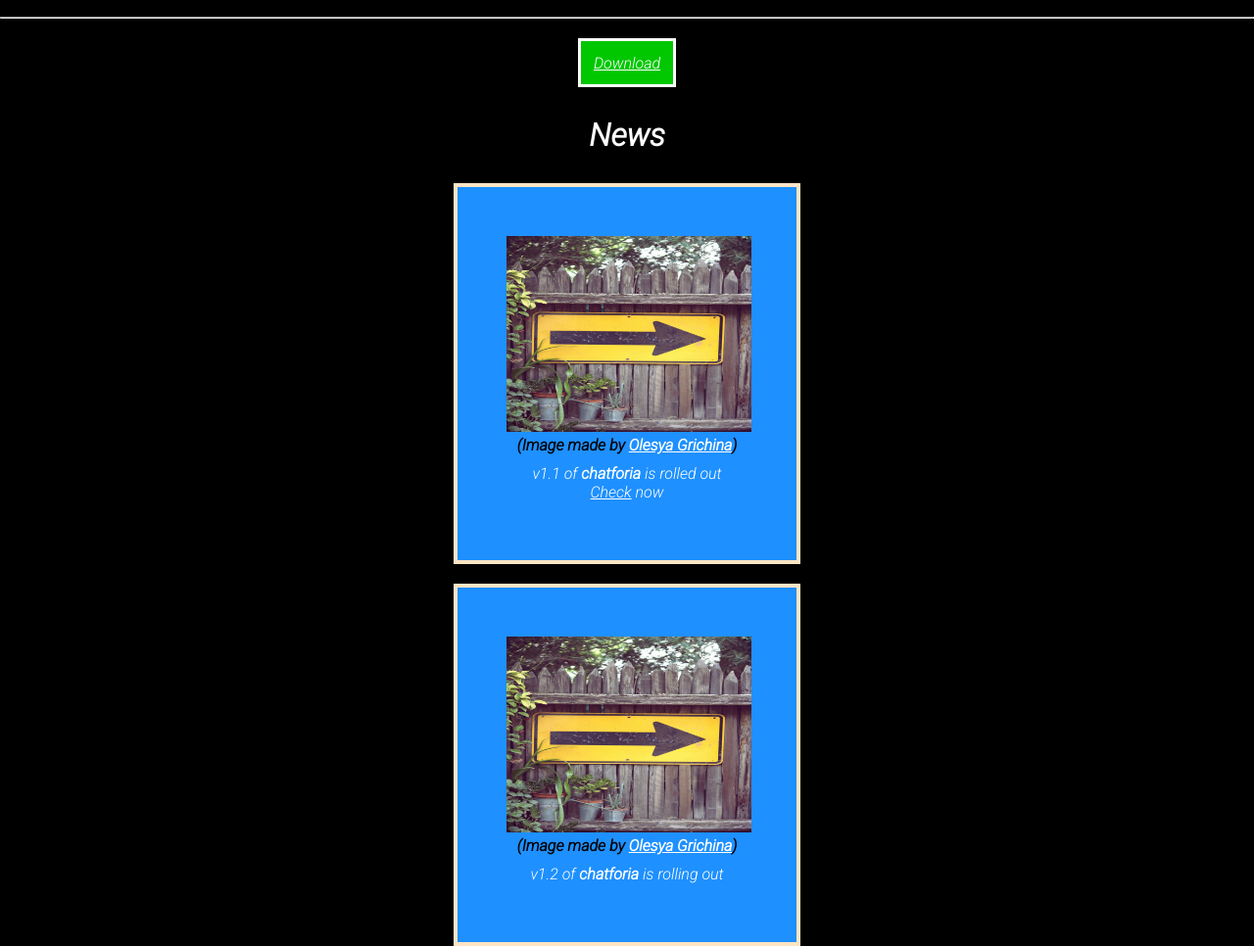
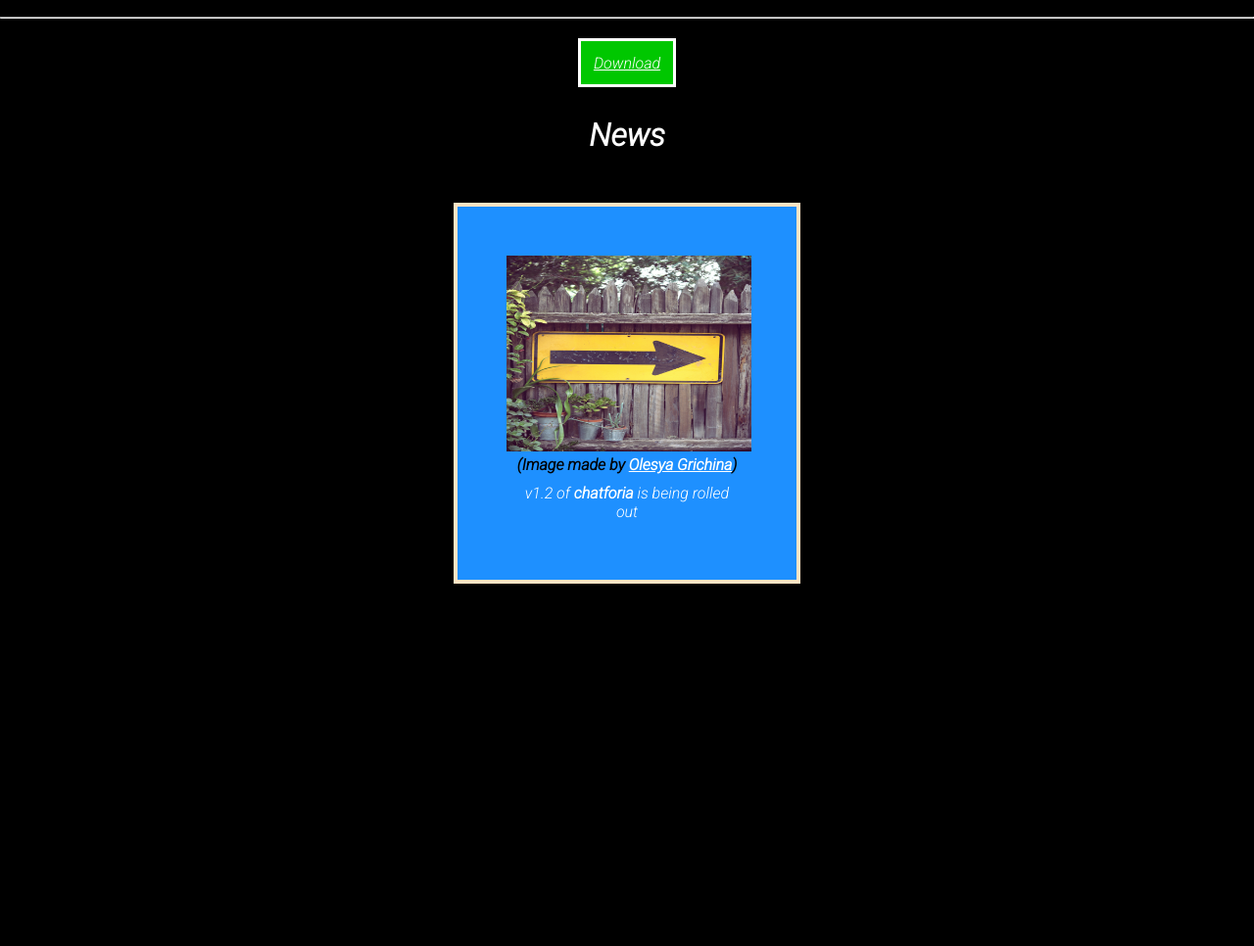
Before and after one commit to chatforia/chatforia-site, a Flask app: page / in a window 1280 px wide. Shown: the part 334-1300 px from the top of the page at 98% size. After the commit the page ends 930 px from the top, so only its background shows below. Run offline with Flask 2, Linux system fonts and the light colour scheme.

Commit message:
Changed card

```diff
--- a/static/CSS/styling.css
+++ b/static/CSS/styling.css
@@ -142,3 +142,9 @@ th , td{
   font-size: 1.5rem;
   font-family: 'Open Sans', sans-serif;
 }
+
+#cards{
+  display: flex;
+  flex-direction: row;
+
+}
--- a/templates/index.html
+++ b/templates/index.html
@@ -81,6 +81,7 @@
       (adsbygoogle = window.adsbygoogle || []).push({});
     </script>
     <h1 class="heading">News</h1>
+    <div id="cards">
     <div class="card">
       <img
         class="imgprim"
@@ -92,22 +93,8 @@
         <a href="https://unsplash.com/@lsgr">Olesya Grichina</a>)
       </p>
       <p class="DescCard2">
-        v1.1 of <strong>chatforia</strong> is rolled out
-        <a href="/downloads">Check</a> now
+        v1.2 of <strong>chatforia</strong> is being rolled out
       </p>
-    </div>
-
-    <div class="card">
-      <img
-        class="imgprim"
-        src="{{ url_for('static', filename='img/olesya-grichina-6gKx3ESOoFE-unsplash.jpg') }}"
-        alt="chatforia.herokuapp.com"
-      />
-      <p class="DescCard1">
-        (Image made by
-        <a href="https://unsplash.com/@lsgr">Olesya Grichina</a>)
-      </p>
-      <p class="DescCard2">v1.2 of <strong>chatforia</strong> is rolling out</p>
     </div>
   </body>
 </html>
```
